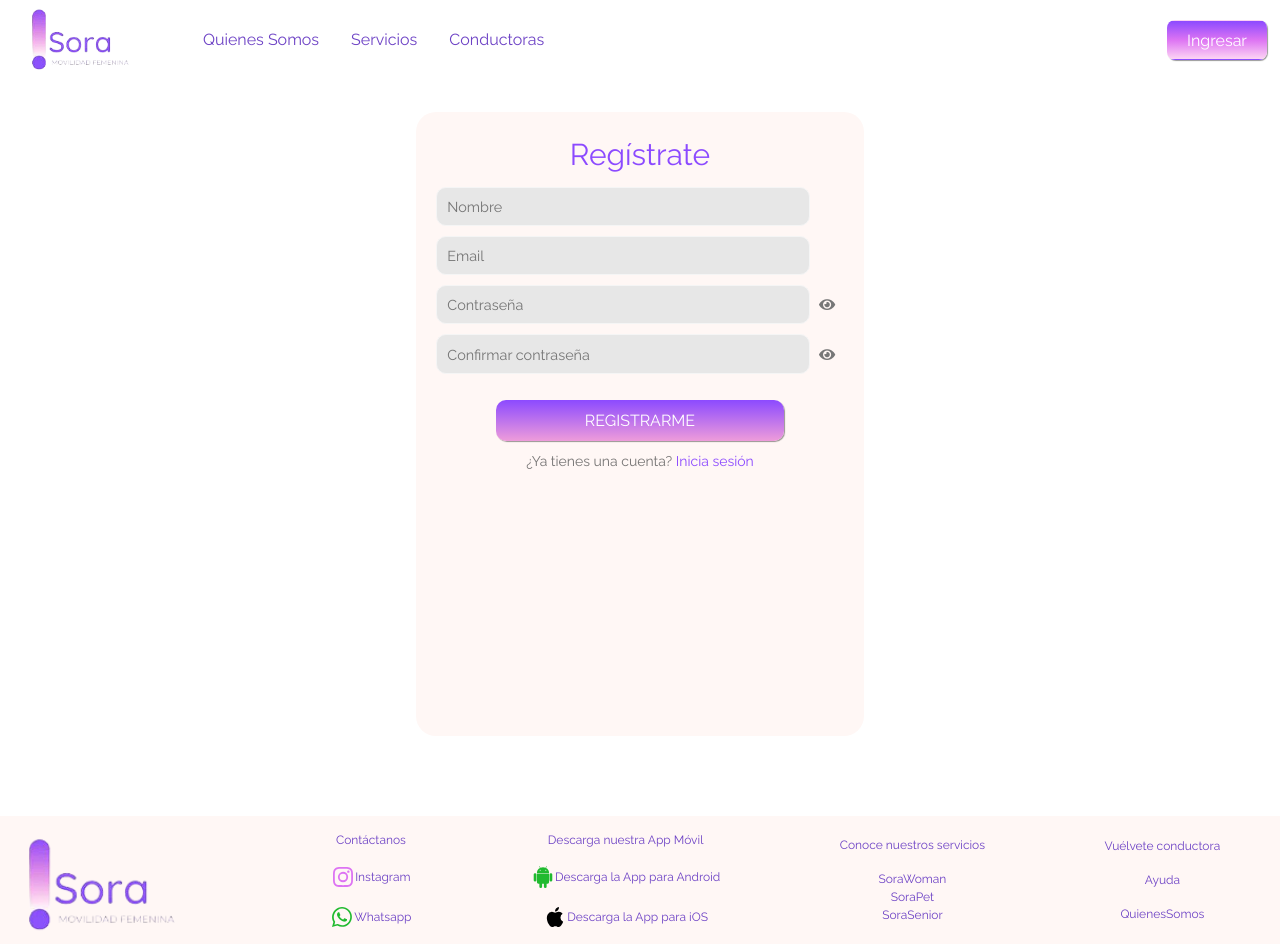
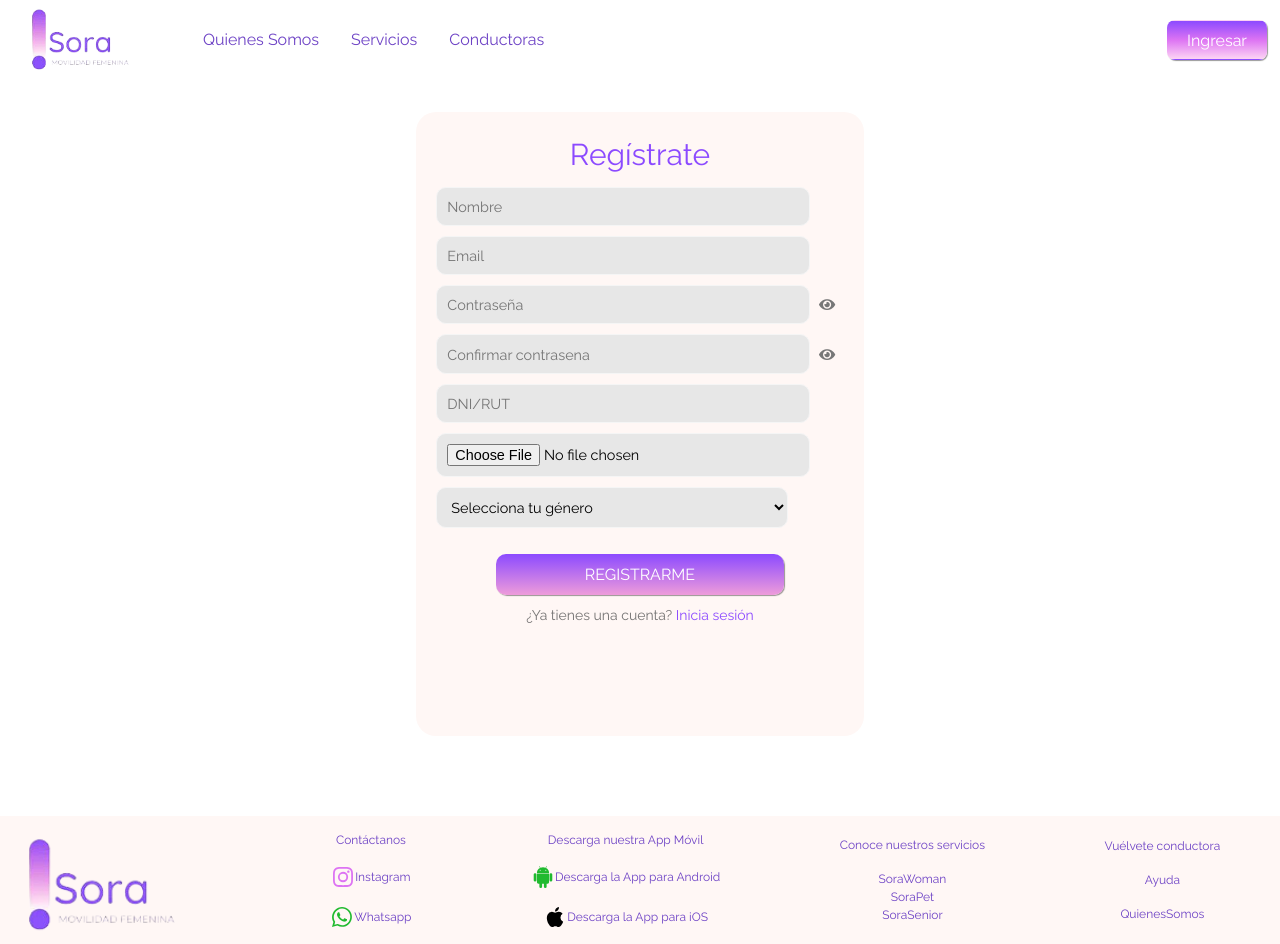
Before and after one commit to florrvargas/sorafrontvsp, a React (Vite) app: page /registro in a window 1280 px wide. Built offline with nearby package versions, Linux system fonts and the light colour scheme.

Commit message:
registro dni

```diff
--- a/src/App.jsx
+++ b/src/App.jsx
@@ -27,7 +27,8 @@ function App() {
       <div className="app">
 
         <Routes>
-          <Route exact path="/" element={<><Navbar/><Home/><Footer/></>} />
+          <Route exact path="/" element='' />
+          <Route exact path="/01" element={<><Navbar/><Home/><Footer/></>} />
           <Route  path="/quienes-somos" element={<><Navbar/><QuienesSomos/><Footer/></>} />
           <Route  path="/servicios" element={<><Navbar/><Servicios/><Footer/></>} />
           <Route  path="/ayuda" element={<><Navbar/><Ayuda/><Footer/></>} />
--- a/src/Componentes/InicioSesion/InicioSesion.jsx
+++ b/src/Componentes/InicioSesion/InicioSesion.jsx
@@ -28,7 +28,7 @@ export default function InicioSesion() {
 
   function handleCallbackResponse(response) {
     const user = jwtDecode(response.credential);
-
+  console.log(user)
     const logUser = {
       correo: user.email,
       contraseña: user.azp,
--- a/src/Componentes/Navbar/Navbar.jsx
+++ b/src/Componentes/Navbar/Navbar.jsx
@@ -13,7 +13,7 @@ export default function Navbar() {
   return (
     <div className={`navbar ${isMenuOpen ? 'open' : ''}`}>
       <div className="n-left">
-        <a href="/">
+        <a href="/01">
           <img src={Logo} alt="" />
         </a>
         <ul className={`n-list ${isMenuOpen ? 'open' : ''}`}>
--- a/src/Componentes/Perfil/SideBar/SideBar.jsx
+++ b/src/Componentes/Perfil/SideBar/SideBar.jsx
@@ -25,7 +25,7 @@ export default function SideBar() {
     setUser(null);
     setUserType(null);
 
-    navigate('/');
+    navigate('/01');
   };
 
     const toggleMenu = () => {
--- a/src/Componentes/Perfil/SideBar/Viajes/Distancia.jsx
+++ b/src/Componentes/Perfil/SideBar/Viajes/Distancia.jsx
@@ -34,7 +34,7 @@ export default function Distancia({viaje, origen, destino}) {
             <h2>COSTO: </h2>
             <h2 id='costo'>$ {viajeDB.montoTotal}</h2>
          </div>
-         <form action="https://backsora.up.railway.app/pago" method='POST'>
+         <form action="http://localhost:3001/pago" method='POST'>
           <input type="hidden" name='montoTotal' value={parseFloat(viajeDB.montoTotal)} />
           <input type="hidden" name='userCorreo' value={viajeDB.userCorreo} />
           <input type="hidden" name='distancia' value={viajeDB.distancia} />
--- a/src/Componentes/Perfil/SideBar/Viajes/Places.jsx
+++ b/src/Componentes/Perfil/SideBar/Viajes/Places.jsx
@@ -41,7 +41,7 @@ export default function Places({placeholder, setOrigen, setDestino}) {
       <div >
         <input
           placeholder={placeholder}
-          class="input"
+          class="inputPlaces"
           value={value}
           onChange={handleInput}
           disabled={!ready}
--- a/src/Componentes/Perfil/SideBar/Viajes/Viajes.css
+++ b/src/Componentes/Perfil/SideBar/Viajes/Viajes.css
@@ -35,6 +35,9 @@
 .rightViajes .sigin-btn{
     padding: .5rem;
     font-size: 15px;
+    width: 12rem;
+
+
 }
 .rightViajes p{
     font-size: 11px;
@@ -74,6 +77,29 @@
     display: none;
 }
 
+.inputPlaces{
+        font-size: .9rem;
+        border-radius: 10px;
+        border: 1px solid whitesmoke;
+        background-color: rgb(231, 231, 231);
+        outline: none;
+        padding: 0.7em;
+        transition: .4s ease-in-out;
+        width: 12rem;
+
+}
+
+.inputPlaces:hover {
+box-shadow: 6px 6px 0px #969696,
+            -3px -3px 10px #ffffff;
+}
+
+.inputPlaces:focus {
+background: white;
+box-shadow: inset 2px 5px 10px rgba(0,0,0,0.3);
+}
+
+
 @media screen and (max-width: 768px) {
     .map {
     margin-left: 36px;
@@ -88,8 +114,9 @@
     }
 
     .result{
-        margin-top: -14rem;
-        height: 11.9rem;
+        padding:  4rem 0  1rem 1rem;
+        margin-top: -20rem;
+        height: 13rem;
         width: 18rem;
         background: var(--background);
         z-index: 1;
--- a/src/Componentes/Registro/Registro.jsx
+++ b/src/Componentes/Registro/Registro.jsx
@@ -11,9 +11,12 @@ export default function Registro() {
   const dispatch = useDispatch();
   const [nombre, setNombre] = useState('');
   const [correo, setCorreo] = useState('');
-  const [contraseña, setContraseña] = useState('');
+  const [contrasena, setContraseña] = useState('');
   const [confirmarContraseña, setConfirmarContraseña] = useState('');
   const [showPassword, setShowPassword] = useState(false);
+  const [dni, setDni] = useState('');
+  const [fotoDni, setFotoDni] = useState(null);
+  const [genero, setGenero] = useState('');
 
   const navigate = useNavigate();
 
@@ -36,16 +39,28 @@ export default function Registro() {
         alert("El correo no es válido.");
         return;
       }
-      if (!isPasswordValid(contraseña)) {
-        alert("La contraseña debe tener al menos 6 caracteres.");
+      if (!isPasswordValid(contrasena)) {
+        alert("La contrasena debe tener al menos 6 caracteres.");
         return;
       }
-      if (!isConfirmPasswordValid(contraseña, confirmarContraseña)) {
-        alert("La contraseña y la confirmación de contraseña no coinciden.");
+      if (!isConfirmPasswordValid(contrasena, confirmarContraseña)) {
+        alert("La contrasena y la confirmación de contrasena no coinciden.");
+        return;
+      }
+      if (dni === '') {
+        alert('Por favor, ingresa tu DNI/RUT.');
+        return;
+      }
+      if (fotoDni === null) {
+        alert('Por favor, adjunta una foto de tu DNI/RUT.');
+        return;
+      }
+      if (genero === '') {
+        alert('Por favor, selecciona tu género.');
         return;
       }
 
-      const payload = { nombre, correo, contraseña };
+      const payload = { nombre, correo, contrasena, dni, fotoDni, genero };
       dispatch(registroUsuario(payload));
       navigate("/perfil/viajes");
     } catch (error) {
@@ -91,9 +106,9 @@ export default function Registro() {
               <input
                 required
                 type={showPassword ? 'text' : 'password'}
-                name="contraseña"
+                name="contrasena"
                 onChange={(e) => setContraseña(e.target.value)}
-                value={contraseña}
+                value={contrasena}
                 placeholder="Contraseña"
                 className="input"
               />
@@ -116,7 +131,7 @@ export default function Registro() {
                 name="confirmarContraseña"
                 onChange={(e) => setConfirmarContraseña(e.target.value)}
                 value={confirmarContraseña}
-                placeholder="Confirmar contraseña"
+                placeholder="Confirmar contrasena"
                 className="input"
               />
               <button
@@ -132,6 +147,48 @@ export default function Registro() {
             </button>
             </label>
 
+            <div className="flex">
+        <label>
+          <input
+            required
+            type="text"
+            name="dni"
+            onChange={(e) => setDni(e.target.value)}
+            value={dni}
+            placeholder="DNI/RUT"
+            className="inputt"
+          />
+        </label>
+      </div>
+      <div className="flex">
+        <label>
+          <input
+            required
+            type="file"
+            name="fotoDni"
+            onChange={(e) => setFotoDni(e.target.files[0])}
+            accept="image/*"
+            className="inputt"
+          />
+        </label>
+      </div>
+      <div className="flex">
+        <label>
+          <select
+            required
+            name="genero"
+            onChange={(e) => setGenero(e.target.value)}
+            value={genero}
+            className="inputt"
+          >
+            <option value="">Selecciona tu género</option>
+            <option value="masculino">Masculino</option>
+            <option value="femenino">Femenino</option>
+            <option value="otro">Otro</option>
+          </select>
+        </label>
+      </div>
+
         <button className="sigin-btn" onClick={handleRegister}>Registrarme</button>
 
         <p class="signin">¿Ya tienes una cuenta? <a href="/inicio-sesion">Inicia sesión</a> </p>
--- a/src/main.jsx
+++ b/src/main.jsx
@@ -6,10 +6,10 @@ import { Auth0Provider } from '@auth0/auth0-react';
 import axios from 'axios';
 
 //Local
-// axios.defaults.baseURL = "http://localhost:3001";
+axios.defaults.baseURL = "http://localhost:3001";
 
 //deploy
-axios.defaults.baseURL = "https://backsora.up.railway.app/";
+// axios.defaults.baseURL = "https://backsora.up.railway.app/";
 
 ReactDOM.createRoot(document.getElementById('root')).render(
 <BrowserRouter>
--- a/src/redux/actions.js
+++ b/src/redux/actions.js
@@ -4,7 +4,23 @@ export function registroUsuario(payload) {
 
   return async function (dispatch) {
     try {
-      const response = await axios.post('/usuarios/registro', payload);
+
+      const { fotoDni, ...restoPayload } = payload
+      console.log(payload)
+
+      const formData = new FormData();
+      formData.append('fotoDni', fotoDni);
+
+      console.log(formData);
+
+      const response = await axios.post('/usuarios/registro', payload, {
+        headers: {
+          'Content-Type': 'multipart/form-data',
+        },
+        params: {
+          fotoDni: formData,
+        },
+      });
       if (response.status === 200) {
         const user = response.data.createUser;
         const tipo = response.data.tipo
```
Also changed, not shown: 5 other files (tests, documents, lock files or other folders).
